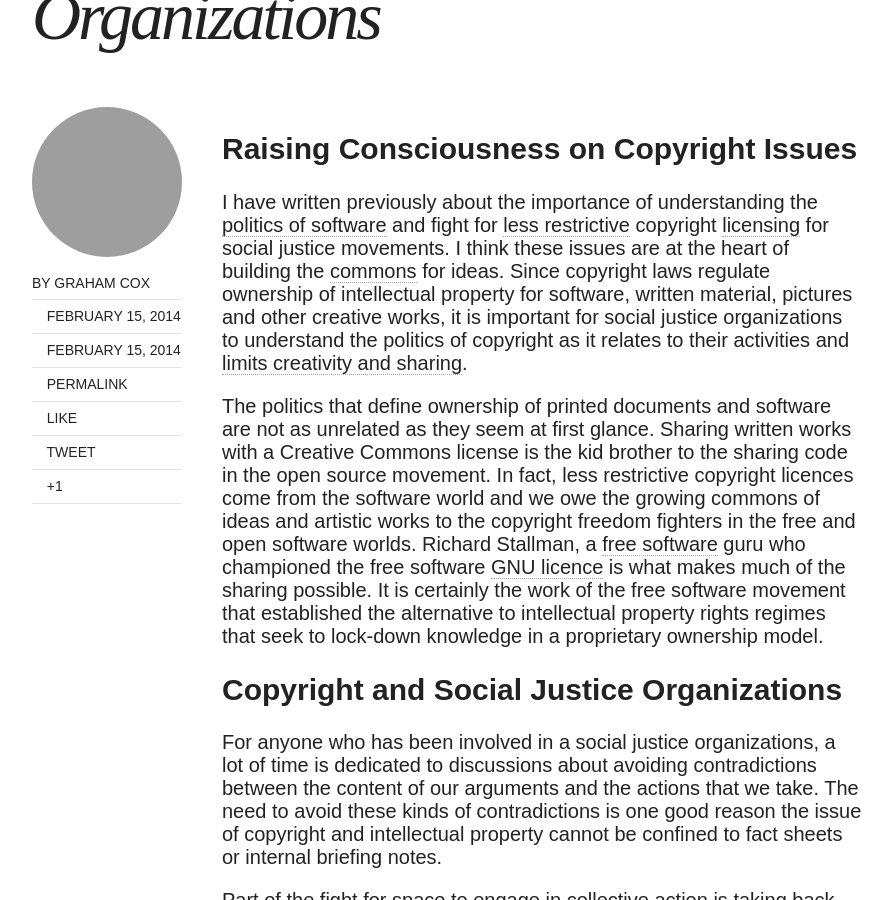
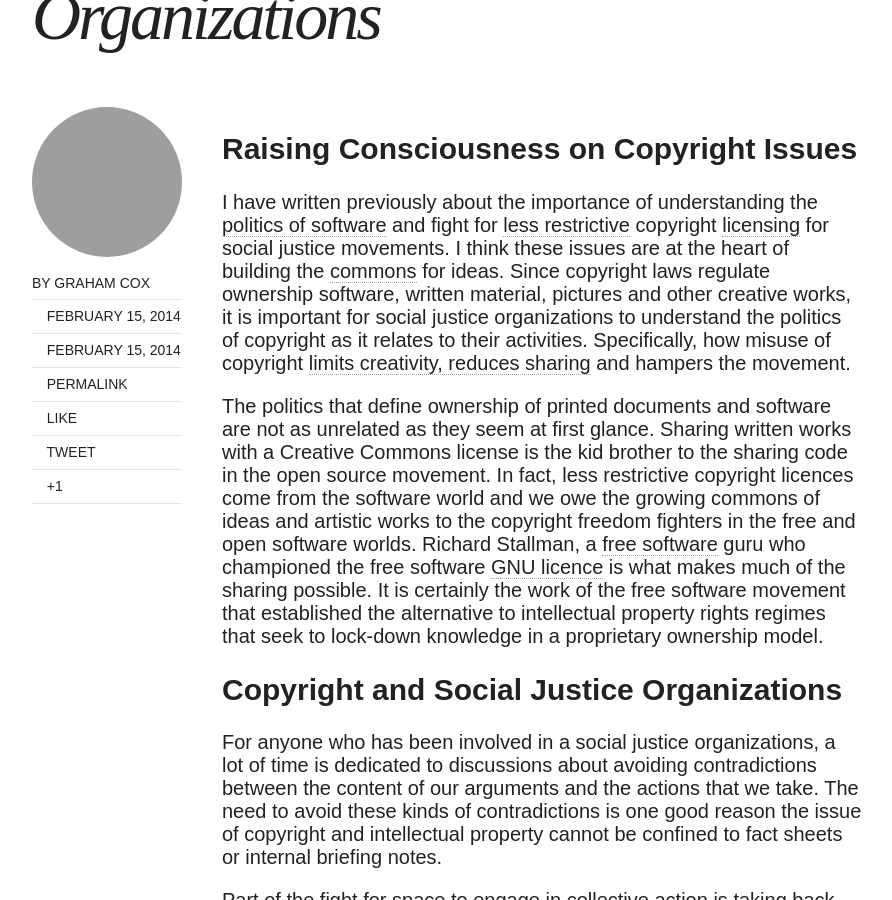
Before and after one commit to citizenspress/citizenspress.github.io, a Jekyll site: the page built from _posts/2014-02-15-Copyright-Social-Justice.md, in a window 1280 px wide and 900 px high, scrolled down 547 px. Shown: the whole window, without its empty margins (128-1020 px from the left). Built offline with Jekyll 4.4.1, drawn with Linux system fonts in a browser that asks for light colours; nearby versions of some CDN libraries; comment, search, counter and statistics services are not loaded.

Commit message:
Edits for post: Copyright final

```diff
--- a/_posts/2014-02-15-Copyright-Social-Justice.md
+++ b/_posts/2014-02-15-Copyright-Social-Justice.md
@@ -13,7 +13,7 @@ share: true
 # Raising Consciousness on Copyright Issues
 
 
-I have written previously about the importance of understanding the [politics of software](http://citizenspress.github.io/articles/Politics-and-Software/) and fight for [less restrictive](http://citizenspress.org/editorials/copyright-academy) copyright [licensing](http://citizenspress.org/editorials/openaccess) for social justice movements. I think these issues are at the heart of building the [commons](https://en.wikipedia.org/wiki/Commons#Concepts "Today, the commons are also understood within a cultural sphere. These commons include literature, music, arts, design, film, video, television, radio, information, software and sites of heritage. The commons can also include public goods such as public space, public education, health and the infrastructure that allows our society to function such as electricity or water delivery systems.") for ideas. Since copyright laws regulate ownership of intellectual property for software, written material, pictures and other creative works, it is important for social justice organizations to understand the politics of copyright as it relates to their activities and [limits creativity and sharing](http://www.economist.com/node/2592996).
+I have written previously about the importance of understanding the [politics of software](http://citizenspress.github.io/articles/Politics-and-Software/) and fight for [less restrictive](http://citizenspress.org/editorials/copyright-academy) copyright [licensing](http://citizenspress.org/editorials/openaccess) for social justice movements. I think these issues are at the heart of building the [commons](https://en.wikipedia.org/wiki/Commons#Concepts "Today, the commons are also understood within a cultural sphere. These commons include literature, music, arts, design, film, video, television, radio, information, software and sites of heritage. The commons can also include public goods such as public space, public education, health and the infrastructure that allows our society to function such as electricity or water delivery systems.") for ideas. Since copyright laws regulate ownership software, written material, pictures and other creative works, it is important for social justice organizations to understand the politics of copyright as it relates to their activities. Specifically, how misuse of copyright [limits creativity, reduces sharing](http://www.economist.com/node/2592996) and hampers the movement.
 
 The politics that define ownership of printed documents and software are not as unrelated as they seem at first glance. Sharing written works with a Creative Commons license is the kid brother to the sharing code in the open source movement. In fact, less restrictive copyright licences come from the software world and we owe the growing commons of ideas and artistic works to the copyright freedom fighters in the free and open software worlds. Richard Stallman, a [free software](https://gnu.org/philosophy/15-years-of-free-software.html) guru who championed the free software [GNU licence](https://gnu.org/licenses/gpl.html) is what makes much of the sharing possible. It is certainly the work of the free software movement that established the alternative to intellectual property rights regimes that seek to lock-down knowledge in a proprietary ownership model.
 
```
